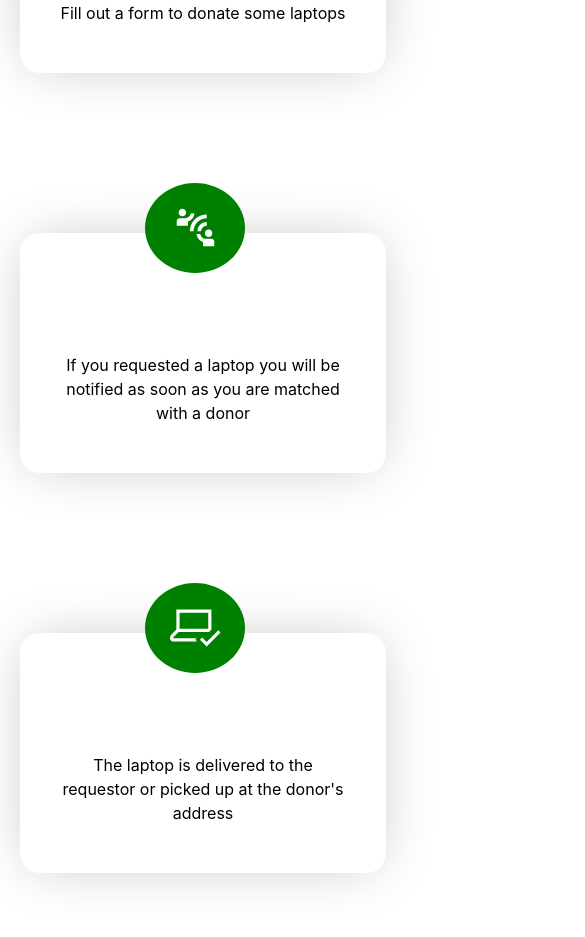
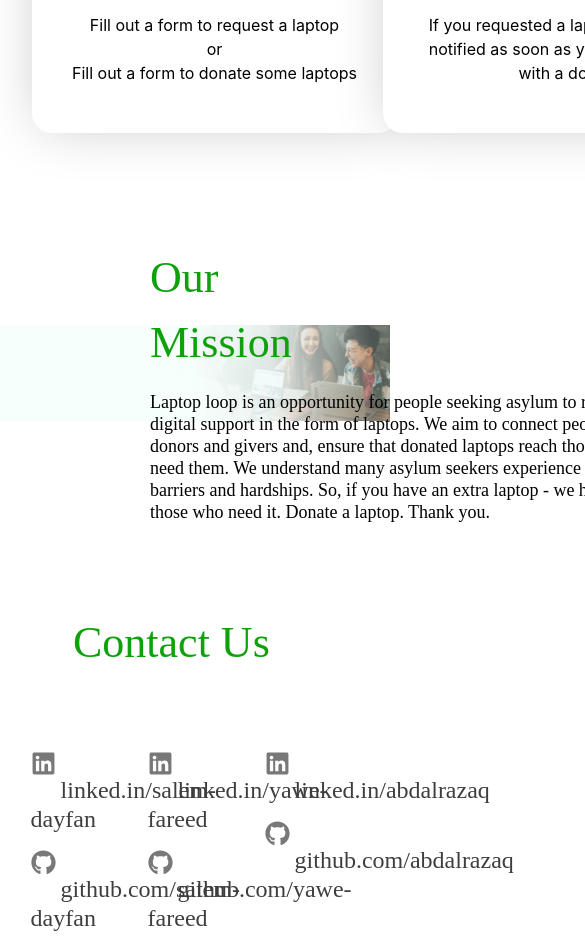
Before and after one commit to Sslim123/tech-roots-project, a React (Create React App) app in the folder client/: page / in a window 390 px wide. Shown: the part 1060-1997 px from the top of the page, 585 px wide, since content can reach past the window. Built offline with nearby package versions, Linux system fonts and the light colour scheme; no server answers.

Commit message:
this is about us file and same modifiy on the file

```diff
--- a/client/src/App.js
+++ b/client/src/App.js
@@ -35,7 +35,10 @@ const App = () => (
 
 		{/* request status */}
 		<Route path="/laptop-request-status/:id" element={<RequestStatus />} />
-		<Route path="/laptop-donation-status/:id" element={<DonationRequestStatues />} />
+		<Route
+			path="/laptop-donation-status/:id"
+			element={<DonationRequestStatues />}
+		/>
 	</Routes>
 );
 
--- a/client/src/pages/component/ContactUs/ContactUs.css
+++ b/client/src/pages/component/ContactUs/ContactUs.css
@@ -9,32 +9,28 @@
 	width: 90%;
 	height: 450px;
 	margin: 0 auto;
-
 }
 
 .contactUs-main-card {
-
-	display: flex;
-	flex-direction: column;
-	align-items: center;
-	justify-content: center;
-	text-align: center;
+  margin: 0 auto;
+  text-align: center;
 }
 .contactUs-card {
-	margin-top: 70px;
-	justify-content: space-evenly;
+	position: relative;
+	top: 60px;
+	margin: 0 auto;
+	display: flex;
+	justify-content: center;
+	align-items: center;
 	width: 100%;
 }
 .contactUs-container h1 {
 	margin-top: 40px;
 	height: 65px;
 	width: 244px;
-	font-family: Fugaz One;
-	font-size: 44px;
-	font-weight: 400;
-	line-height: 65px;
 	letter-spacing: 0em;
 	text-align: left;
+
 	font-family: "Fugaz One";
 	font-style: normal;
 	font-weight: 400;
@@ -42,10 +38,15 @@
 	line-height: 65px;
 
 	color: #0fa10c;
+}.h1{
+	margin: 0 auto;
 }
 .contactUs-link {
+	width: 100%;
+	margin: 0 auto;
 	display: flex;
-	justify-content: space-evenly;
+	justify-content: space-between;
+	align-items: center;
 }
 
 .contactUs-link ul li a {
@@ -63,13 +64,63 @@
 	color: #3e3e3e;
 	padding: 20px;
 	margin: 10px;
+}.contact-ul-container{
+	margin: 0 auto;
+	width: 27%;
+	height: 100px;
 }
 
 .contact-ul-link li {
 	margin-top: 15px;
     list-style:  none;
+	text-align: start;
 }
 .contact-icon{
-    font-size: 25px;
+	font-size: 25px;
     color: #787878;
 }
+@media screen and (max-width: 350px) {
+	.contactUs-container{
+		width: 350px;
+		height: 600px;
+		margin-bottom: 80px;
+
+	}
+	.h1 {
+		position: relative;
+		width: 70px;
+		top: 60px;
+		font-size: 1rem;
+		font-weight: normal;
+		text-align: center;
+	}.contactUs-link {
+		font-size: .5rem;
+		padding: 6px;
+		width: 340px;
+		height: auto;
+		display: grid;
+		grid-template-columns: 1fr;
+		gap: 10px;
+		margin-bottom: 110px;
+
+	}.contact-ul-link{
+		width: 330px;
+		height: 80px;
+		margin: 10px;
+
+	}
+	.contact-ul-container{
+		width: 330px;
+		height: 60px;
+		margin: 30px;
+		font-size: .1rem;
+		font-weight: normal;
+	}.contact-ul-container li a{
+		font-weight: normal;
+		font-size: .2rem;
+		padding: 20px;
+	}
+	.fa-brands .contact-icon{
+		color: green;
+	}
+}
--- a/client/src/pages/component/ContactUs/ContactUs.js
+++ b/client/src/pages/component/ContactUs/ContactUs.js
@@ -5,13 +5,13 @@ function ContactUs() {
 	return (
 		<div className="contactUs-container">
 			<div className="contactUs-main-card">
-				<h1>Contact Us</h1>
+				<h1 className="h1">Contact Us</h1>
 				<div className="contactUs-card">
 					<div className="contactUs-link">
-						<div>
+						<div className="contact-ul-container">
 							<ul className="contact-ul-link">
 								<li className="fa-brands fa-linkedin">
-									<FaGithub className="contact-icon" />
+									<FaLinkedin className="contact-icon" />
 									<a
 										target="_blank"
 										href="https://www.linkedin.com/in/salem-dayfan-0a9399206"
@@ -21,7 +21,7 @@ function ContactUs() {
 									</a>
 								</li>
 								<li className="fa-brands fa-linkedin">
-									<FaLinkedin className="contact-icon" />
+									<FaGithub className="contact-icon" />
 									<a
 										target="_blank"
 										href="https://github.com/Sslim123"
@@ -32,10 +32,10 @@ function ContactUs() {
 								</li>
 							</ul>
 						</div>
-						<div>
+						<div className="contact-ul-container">
 							<ul className="contact-ul-link">
 								<li className="fa-brands fa-linkedin">
-									<FaGithub className="contact-icon" />
+									<FaLinkedin className="contact-icon" />
 									<a
 										target="_blank"
 										href="https://www.linkedin.com/in/yawe-fareed"
@@ -45,7 +45,7 @@ function ContactUs() {
 									</a>
 								</li>
 								<li className="fa-brands fa-linkedin">
-									<FaLinkedin className="contact-icon" />
+									<FaGithub className="contact-icon" />
 									<a
 										target="_blank"
 										href="https://github.com/Fareedh-12"
@@ -56,26 +56,26 @@ function ContactUs() {
 								</li>
 							</ul>
 						</div>
-						<div>
+						<div className="contact-ul-container">
 							<ul className="contact-ul-link">
 								<li className="fa-brands fa-linkedin">
-									<FaGithub className="contact-icon" />
+									<FaLinkedin className="contact-icon" />
 									<a
 										target="_blank"
 										href="https://www.linkedin.com/in/abdalrazaq94t/"
 										rel="noreferrer"
 									>
-										linked.in/abdalrazaq-altaih
+										linked.in/abdalrazaq
 									</a>
 								</li>
 								<li className="fa-brands fa-linkedin">
-									<FaLinkedin className="contact-icon" />
+									<FaGithub className="contact-icon" />
 									<a
 										target="_blank"
 										href="https://github.com/Abdalrazaq94"
 										rel="noreferrer"
 									>
-										github.com/abdalrazaq-altaih
+										github.com/abdalrazaq
 									</a>
 								</li>
 							</ul>
--- a/client/src/pages/component/HowItIsWork/howitiswork.css
+++ b/client/src/pages/component/HowItIsWork/howitiswork.css
@@ -11,12 +11,15 @@ body{
     margin: 0 auto;
     display: flex;
     flex-direction: column;
+    justify-content: space-around;
+    align-items: center;
 }
 .howItWorkCard {
     width: 80vw;
     height: 40vh;
+    display: flex;
     margin: 0 auto;
-    display: flex;
+    align-items: center;
 
 }
 .h2{
@@ -26,6 +29,7 @@ body{
     display: flex;
     flex-direction: column;
     justify-content: center;
+    align-items: center;
     width: 90vw;
     height: 40vh;
 }
@@ -37,7 +41,6 @@ body{
     justify-content: center;
     border-radius: 50%;
     background-color: green;
-    margin-left: 125px;
     margin-bottom: -40px;
     position: relative;
     z-index: 2;
@@ -45,7 +48,6 @@ body{
 .body-span p{
     width: 80vw;
     height: 40vh;
-   margin-right: 60px ;
     text-align:center;
     background-color: rgba(255, 255, 255, 1);
     box-shadow: 0px 0px 55px -10px rgba(0, 0, 0, 0.25);
@@ -58,7 +60,7 @@ body{
     padding: 120px 40px;
     color: rgba(0, 0, 0, 1);
 }
- @media screen and (max-width: 544px) {
+ @media screen and (max-width: 350px) {
     .howitwork-container{
         width: 350px;
         height: auto;
@@ -68,15 +70,24 @@ body{
     }.howItWorkCard{
         display: grid;
         grid-template-columns: 1fr;
-        width: 500px;
+        width: 350px;
         height: auto;
         margin: 0 auto;
 
     }.body-span{
-        width: 500px;
+        width: 350px;
         height: 400px;
-    }.h2{
+    }
+
+    .body-span p{
+        width: 330px;
+        height: 180px;
+    }
+    .h2 img{
         position: relative;
-        width: 320px;
-    }
-}
+        width: 270px;
+        height: 30px;
+    }.body-span .imgSvg{
+        width: 70px;
+        height: 60px;
+}}
--- a/client/src/pages/component/navbar/navbar.css
+++ b/client/src/pages/component/navbar/navbar.css
@@ -77,31 +77,3 @@ background-color: white;
     height: 50px;
     display: none;
 }
-@media  screen and (max-width: 350px){
-    .header img{
-        margin: 10px;
-        width: 300px;
-    }
-.header{
-    display: flex;
-    flex-direction: column;
-    width: 350px;
-    height: 300px;
-} .navbar{
-    width: 300px;
-    height: 120px;
-    position: relative;
-    display: grid;
-    grid-template-columns: 1fr 1fr;
-    margin: 0 auto;
-} .nav-btn{
-    position: relative;
-    width: 100px;
-}#Meet-home-bt{
-    width: 100px;
-font-size: 1rem;
-}#Page-home-bt{
-    width: 100px;
-    font-size: 1.2rem;
-}
-}
--- a/client/src/pages/meetTheTeam/ourStory/About-us.css
+++ b/client/src/pages/meetTheTeam/ourStory/About-us.css
@@ -32,11 +32,30 @@ flex-direction: column;
         width: 340px;
         height: auto;
         margin: 0 auto;
-    }.team-img img{
-        width: 280px;
+    }.team-img{
+
+        margin: 0 auto;
     }
+    .team-img img{
+        width: 220px;
+    }.card1{
+        position: relative;
+width: 250px;
+height: auto;
+text-align: center;
+margin: 0 auto
+  }
     .card-img{
-        display: grid;
-        grid-template-columns: 1fr;
-    }
+        position: relative;
+        width: 300px;
+        margin: 0 auto;
+        display: flex;
+        flex-direction: column;
+        justify-content: space-between;
+        align-items: center;
+  }.card1{
+    margin: 0 auto;
+    width: 240px;
+    height: 550px;
+  }
 }
--- a/client/src/pages/meetTheTeam/ourStory/About-us.js
+++ b/client/src/pages/meetTheTeam/ourStory/About-us.js
@@ -12,33 +12,57 @@ export default function AboutUs() {
 				<img src={Img} />
 			</div>
 			<div className="card-img">
-				<Card
-					style={{ width: "21rem", borderRadius: "1.3rem" }}
-				>
-					<Card.Img variant="top" src={Svg}  style={{ borderRadius: "1.3rem"}}/>
+				<div className="card1">
+					<Card style={{ width: "21rem", borderRadius: "1.3rem" }}>
+						<Card.Img
+							variant="top"
+							src={Svg}
+							style={{ borderRadius: "1.3rem" }}
+						/>
 						{/* holder.js/100px180 */}
 						<Card.Body>
-						<Card.Text>Salem Dayfan</Card.Text>
-						<Card.Title>Full stack developer</Card.Title>
+							<Card.Text
+								style={{
+									fontSize: "1.5rem",
+								}}
+							>
+								Salem Dayfan
+							</Card.Text>
+							<Card.Title>Full Stack Developer</Card.Title>
 						</Card.Body>
 					</Card>
-				<Card style={{ width: "21rem",  borderRadius: "1.3rem" }}>
-					<Card.Img variant="top" src={Svg2} style={{ borderRadius: "1.3rem"}} />
+				</div>
+				<div className="card1">
+					<Card style={{ width: "21rem", borderRadius: "1.3rem" }}>
+						<Card.Img
+							variant="top"
+							src={Svg2}
+							style={{ borderRadius: "1.3rem" }}
+						/>
 						{/* holder.js/100px180 */}
 						<Card.Body>
-						<Card.Text>Abdalrazaq Altaih</Card.Text>
-						<Card.Title>Full stack developer</Card.Title>
+							<Card.Text style={{ fontSize: "1.5rem" }}>
+								Abdalrazaq Altaih
+							</Card.Text>
+							<Card.Title>Full Stack Developer</Card.Title>
 						</Card.Body>
 					</Card>
-				<Card style={{ width: "21rem",  borderRadius: "1.3rem" }}>
-					<Card.Img variant="top" src={Svg} style={{ borderRadius: "1.3rem"}} />
+				</div>
+				<div className="card1">
+					<Card style={{ width: "21rem", borderRadius: "1.3rem" }}>
+						<Card.Img
+							variant="top"
+							src={Svg}
+							style={{ borderRadius: "1.3rem" }}
+						/>
 						{/* holder.js/100px180 */}
 						<Card.Body>
-						<Card.Text>Salem Dayfan</Card.Text>
-						<Card.Title>Full stack developer</Card.Title>
+							<Card.Text style={{ fontSize: "1.5rem" }}>Salem Dayfan</Card.Text>
+							<Card.Title>Full Stack Developer</Card.Title>
 						</Card.Body>
 					</Card>
 				</div>
 			</div>
+		</div>
 	);
 }
--- a/client/src/pages/meetTheTeam/ourStory/GitInTouch.js
+++ b/client/src/pages/meetTheTeam/ourStory/GitInTouch.js
@@ -71,7 +71,7 @@ function GitInTouch() {
 											href="https://www.linkedin.com/in/abdalrazaq94t/"
 											rel="noreferrer"
 										>
-											linked.in/abdalrazaq-altaih
+											linked.in/abdalrazaq
 										</a>
 									</li>
 									<li className="fa-brands fa-linkedin">
@@ -81,7 +81,7 @@ function GitInTouch() {
 											href="https://github.com/Abdalrazaq94"
 											rel="noreferrer"
 										>
-											github.com/abdalrazaq-altaih
+											github.com/abdalrazaq
 										</a>
 									</li>
 								</ul>
```
Lines whose indentation alone changed are shown as unchanged.
